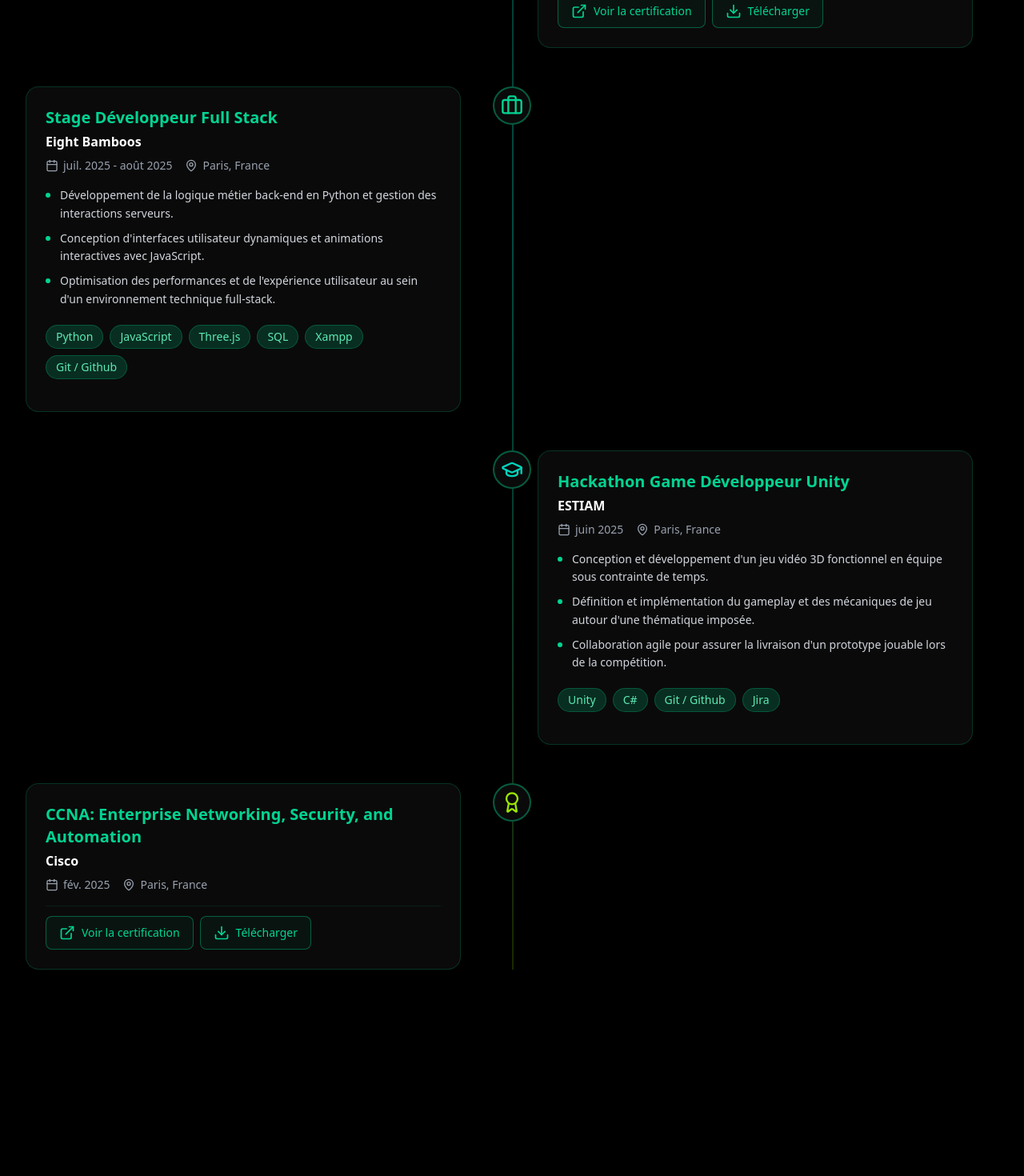
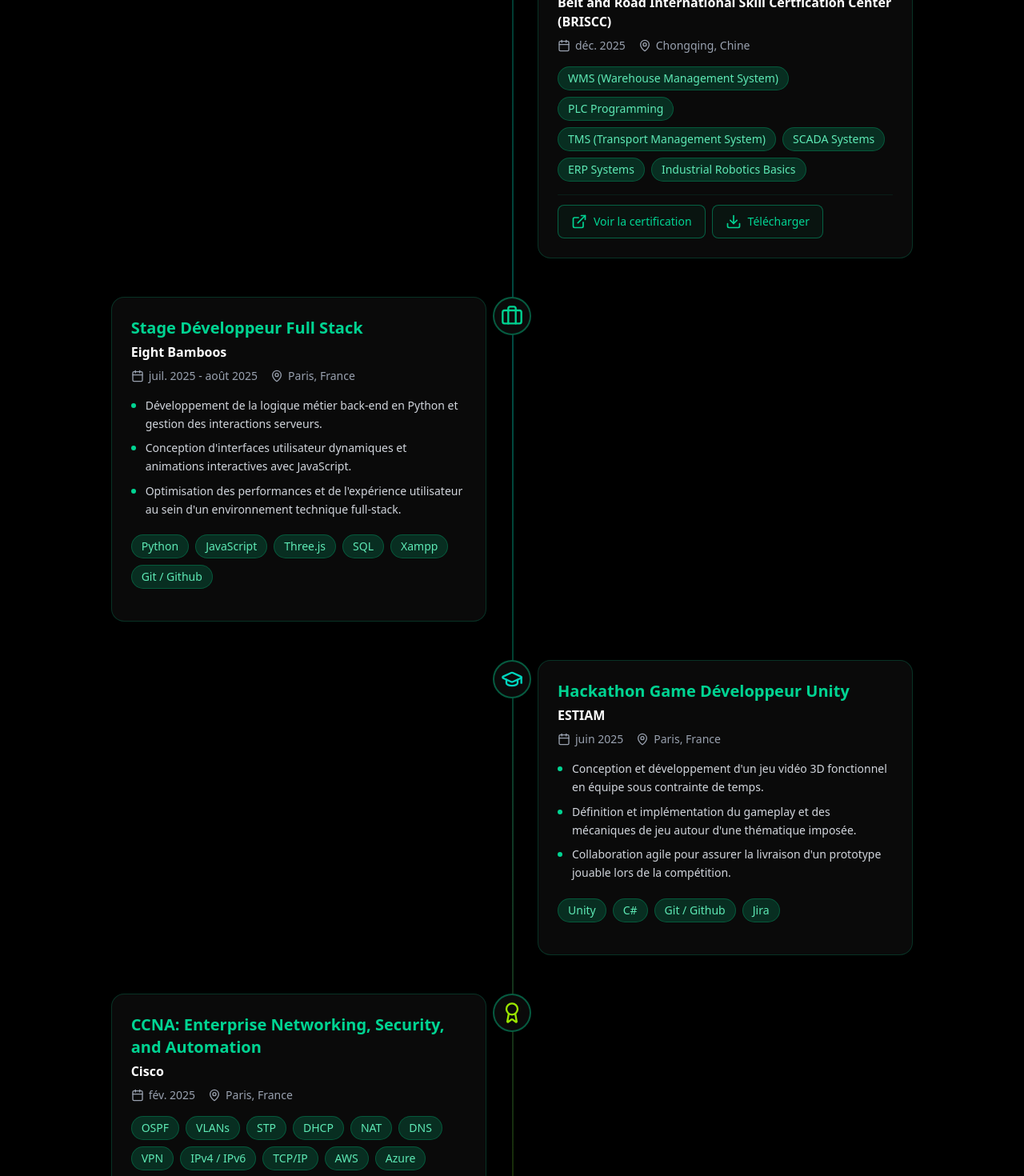
Before and after one commit to eden77-rgb/Portfolio, a React (Vite) app: page / in a window 1280 px wide. Shown: the part 4440-5910 px from the top of the page at 80% size. Before the commit the page ends 5652 px from the top, so only its background shows below. Built offline with nearby package versions, Linux system fonts and the light colour scheme.

Commit message:
MaJ du style ExperiencesContent + Ajout des stacks pour les certifications

```diff
--- a/src/components/ExpreciencesSection/ExperiencesContent.tsx
+++ b/src/components/ExpreciencesSection/ExperiencesContent.tsx
@@ -37,7 +37,7 @@ const ExperiencesContent = ({ experiences }: ExperiencesContentProps) => {
 
                         <div className="hidden md:block md:w-1/2" />
 
-                        <div className="ml-20 md:ml-0 md:w-1/2 md:pl-8 md:pr-16 w-[calc(100%-5rem)]">
+                        <div className="ml-20 md:ml-0 md:w-5/12 md:px-8">
                             <ExperienceCard experience={experience} />
                         </div>
                     </div>
--- a/src/data/experiences.ts
+++ b/src/data/experiences.ts
@@ -48,6 +48,14 @@ export const experiences: Experience[] = [
             city: "Chongqing",
             country: "Chine"
         },
+        stacks: [
+            "WMS (Warehouse Management System)",
+            "PLC Programming",
+            "TMS (Transport Management System)",
+            "SCADA Systems",
+            "ERP Systems",
+            "Industrial Robotics Basics"
+        ],
         link: "https://www.linkedin.com/posts/eden-vandewatyne_nouvelle-certification-obtenue-jai-le-activity-7414367317444407296-9T94?utm_source=share&utm_medium=member_desktop&rcm=ACoAAFew-x0Bb8wkrAs-mjH5q7S_fX630Sj5UGY",
         download: { path: "" }
     },
@@ -106,6 +114,19 @@ export const experiences: Experience[] = [
             city: "Paris",
             country: "France"
         },
+        stacks: [
+            "OSPF",
+            "VLANs",
+            "STP",
+            "DHCP",
+            "NAT",
+            "DNS",
+            "VPN",
+            "IPv4 / IPv6",
+            "TCP/IP",
+            "AWS",
+            "Azure"
+        ],
         link: "https://www.credly.com/badges/c568c878-94ab-4a7b-8cf9-563e2b99100e/public_url",
         download: { path: "" }
     },
--- a/src/types/stacks.ts
+++ b/src/types/stacks.ts
@@ -38,4 +38,21 @@ export type Stack =
   | "KV Namespace"
   | "Minecraft Forge"
   | "Batch"
-  | "Flutter";
+  | "Flutter"
+  | "WMS (Warehouse Management System)"
+  | "TMS (Transport Management System)"
+  | "PLC Programming"
+  | "SCADA Systems"
+  | "ERP Systems"
+  | "Industrial Robotics Basics"
+  | "OSPF"
+  | "VLANs"
+  | "STP"
+  | "DHCP"
+  | "NAT"
+  | "DNS"
+  | "VPN"
+  | "IPv4 / IPv6"
+  | "TCP/IP"
+  | "AWS"
+  | "Azure"
```
